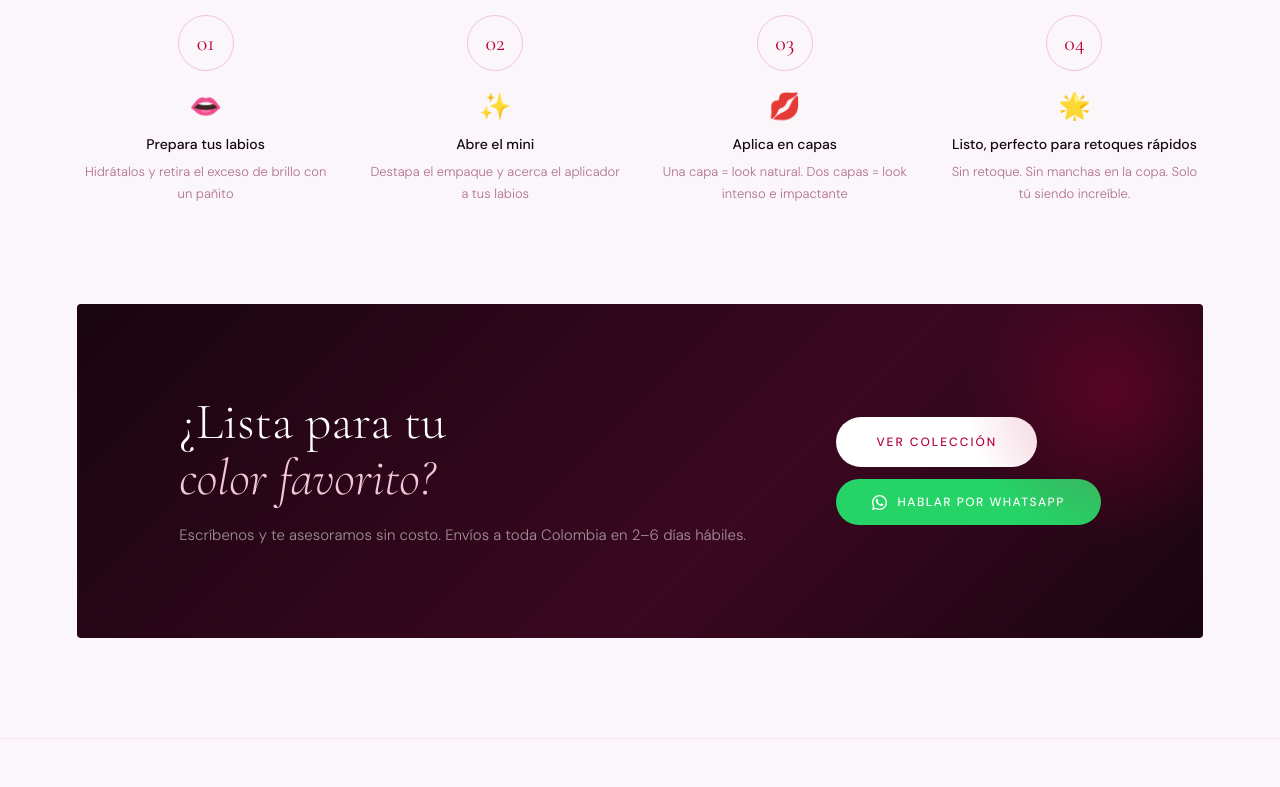
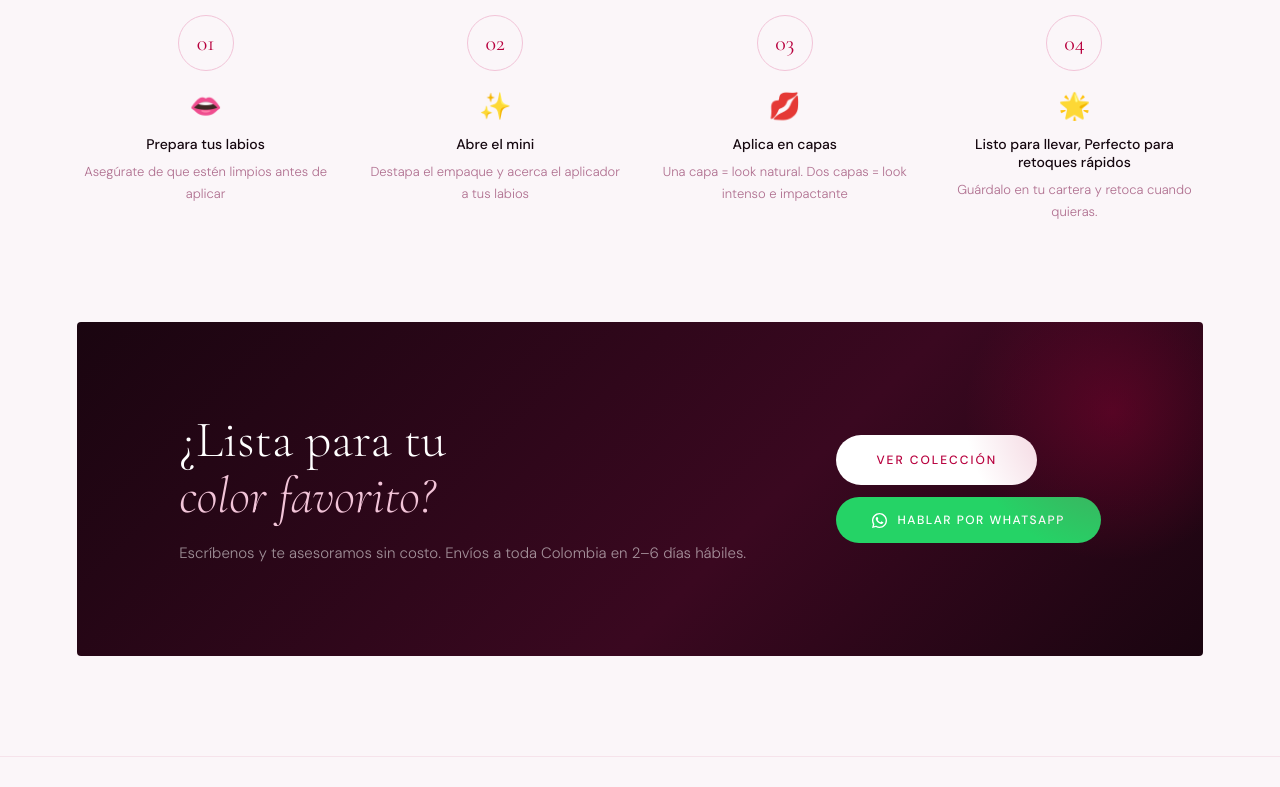
Before and after one commit to iaaanmb/minimee, a plain HTML site: page index.html in a window 1280 px wide. Shown: the part 6980-7767 px from the top of the page. Drawn offline with nearby package versions, Linux system fonts and the light colour scheme.

Commit message:
Update index.html

```diff
--- a/index.html
+++ b/index.html
@@ -856,10 +856,10 @@ footer{padding:70px 6% 40px;border-top:1px solid rgba(184,0,62,.08);display:grid
 <section class="how">
   <div class="how-header"><h2 class="reveal">¿Cómo se <em>aplica?</em></h2></div>
   <div class="steps">
-    <div class="step reveal d1"><div class="step-num">01</div><div class="step-icon">👄</div><h4>Prepara tus labios</h4><p>Hidrátalos y retira el exceso de brillo con un pañito</p></div>
+    <div class="step reveal d1"><div class="step-num">01</div><div class="step-icon">👄</div><h4>Prepara tus labios</h4><p>Asegúrate de que estén limpios antes de aplicar</p></div>
     <div class="step reveal d2"><div class="step-num">02</div><div class="step-icon">✨</div><h4>Abre el mini</h4><p>Destapa el empaque y acerca el aplicador a tus labios</p></div>
     <div class="step reveal d3"><div class="step-num">03</div><div class="step-icon">💋</div><h4>Aplica en capas</h4><p>Una capa = look natural. Dos capas = look intenso e impactante</p></div>
-    <div class="step reveal d4"><div class="step-num">04</div><div class="step-icon">🌟</div><h4>Listo, perfecto para retoques rápidos</h4><p>Sin retoque. Sin manchas en la copa. Solo tú siendo increíble.</p></div>
+    <div class="step reveal d4"><div class="step-num">04</div><div class="step-icon">🌟</div><h4>Listo para llevar, Perfecto para retoques rápidos</h4><p>Guárdalo en tu cartera y retoca cuando quieras.</p></div>
   </div>
 </section>
 
```
